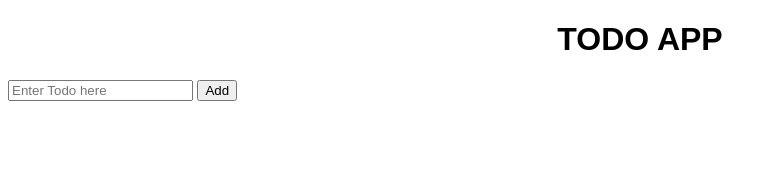
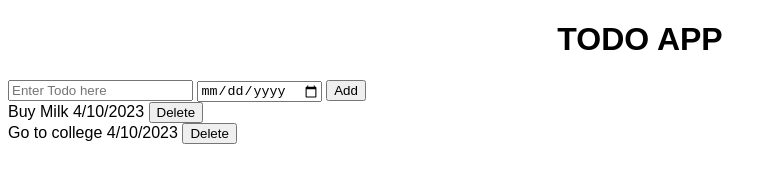
Before and after one commit to 07Ashief/Todo, a plain HTML site: page index.html in a window 1280 px wide. Shown: the whole page, without its empty margins (0-777 px from the left). Drawn offline with Linux system fonts and the light colour scheme.

Commit message:
second commit

```diff
--- a/index.html
+++ b/index.html
@@ -1,18 +1,25 @@
 <!DOCTYPE html>
 <html lang="en">
+
 <head>
     <meta charset="UTF-8">
     <meta name="viewport" content="width=device-width, initial-scale=1.0">
     <title>Todo App</title>
     <link rel="stylesheet" href="style.css">
 </head>
+
 <body>
     <h1 id="main-heading">TODO APP</h1>
-    <input id = 'todo-input' type="text" placeholder="Enter Todo here">
-    <button onclick = "addTodo();">Add</button>
+    <input id='todo-input' type="text" placeholder="Enter Todo here">
+    <input title="date" id='todo-date' type='date'>
+    <button onclick="addTodo();">Add</button>
 
-    <p id="todo-items"> </p>
+    <div class="todo-container">
+
+    </div>
+
 
     <script src="./script.js"></script>
 </body>
+
 </html>
--- a/script.js
+++ b/script.js
@@ -1,26 +1,36 @@
-let todoList = [];
+let todoList = [
+  { item: "Buy Milk", dueDate: "4/10/2023" },
+  { item: "Go to college", dueDate: "4/10/2023" },
+];
 displayItems();
 
 function addTodo() {
-    let inputElement = document.querySelector('#todo-input')
-    let todoItem = inputElement.value;
-    todoList.push(todoItem);
-    inputElement.value = '';
-    displayItems();
-
+  let inputElement = document.querySelector("#todo-input");
+  let dateElement = document.querySelector("#todo-date");
+  let todoItem = inputElement.value;
+  let todoDate = dateElement.value;
+  todoList.push({ item: todoItem, dueDate: todoDate });
+  inputElement.value = "";
+  dateElement.value = "";
+  displayItems();
 }
 
-function displayItems(){
-    let displayElement = document.querySelector('#todo-items')
-    displayElement.innerText = todoList + '\n'
-    // displayElement = ''
+function displayItems() {
+  let containerElement = document.querySelector(".todo-container");
 
-    // for(let i=0; i < todoList.length; i++ ){
-    //     displayElement.innerText = displayElement.innerText + '/n' + todoList[i];
+  let newHtml = "";
 
-
-
-    // }
-
-
+  for (i = 0; i < todoList.length; i++) {
+    // let item = todoList[i].item;
+    // let dueDate = todoList[i].dueDate;
+    let {item, dueDate} = todoList[i];
+    newHtml += `
+        <div>
+            <span>${item}</span>
+            <span>${dueDate}</span>
+            <button onclick = 'todoList.splice(${i}, 1); displayItems();'>Delete</button>
+        </div>
+        `;
+  }
+  containerElement.innerHTML = newHtml;
 }
```
